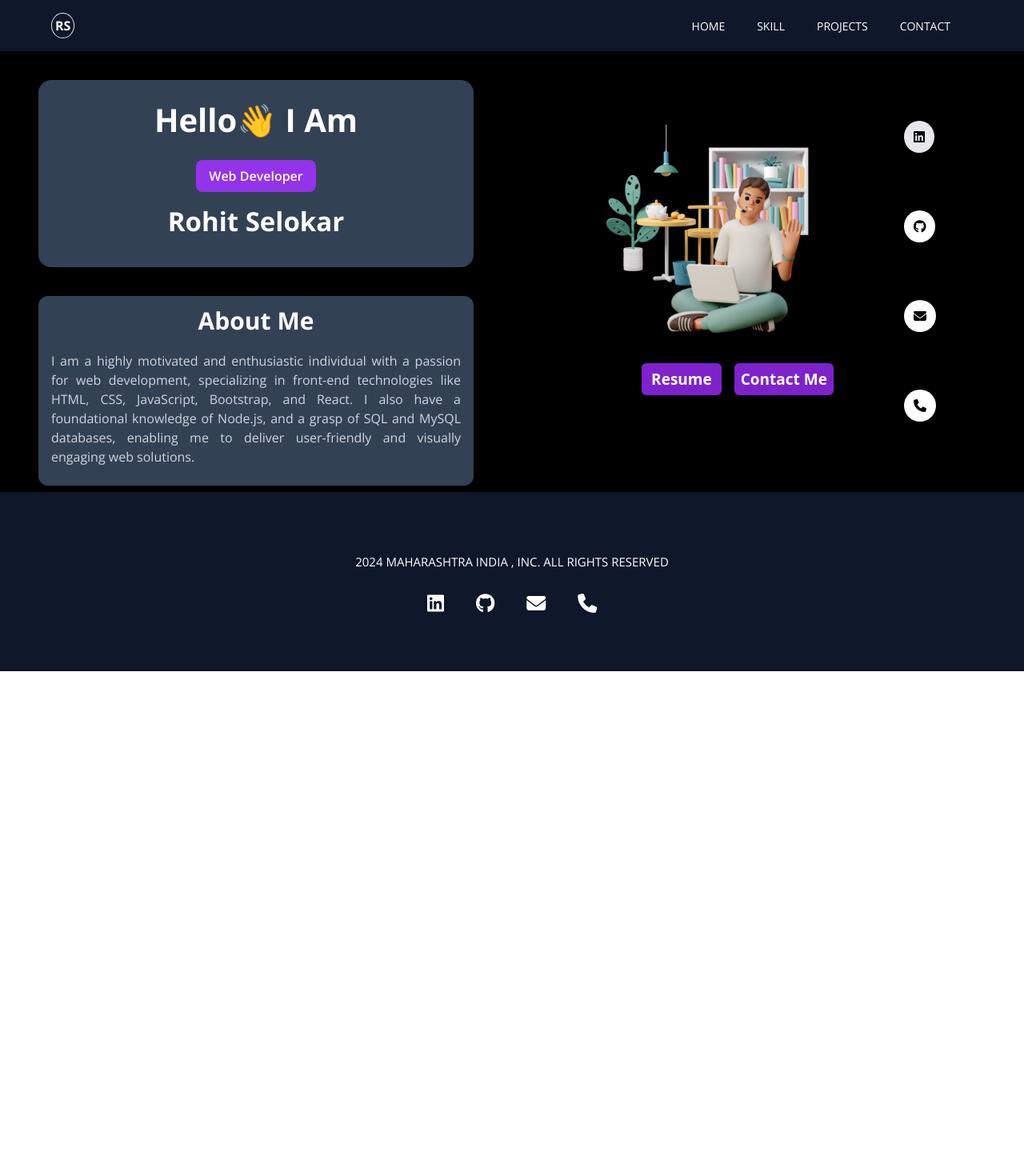
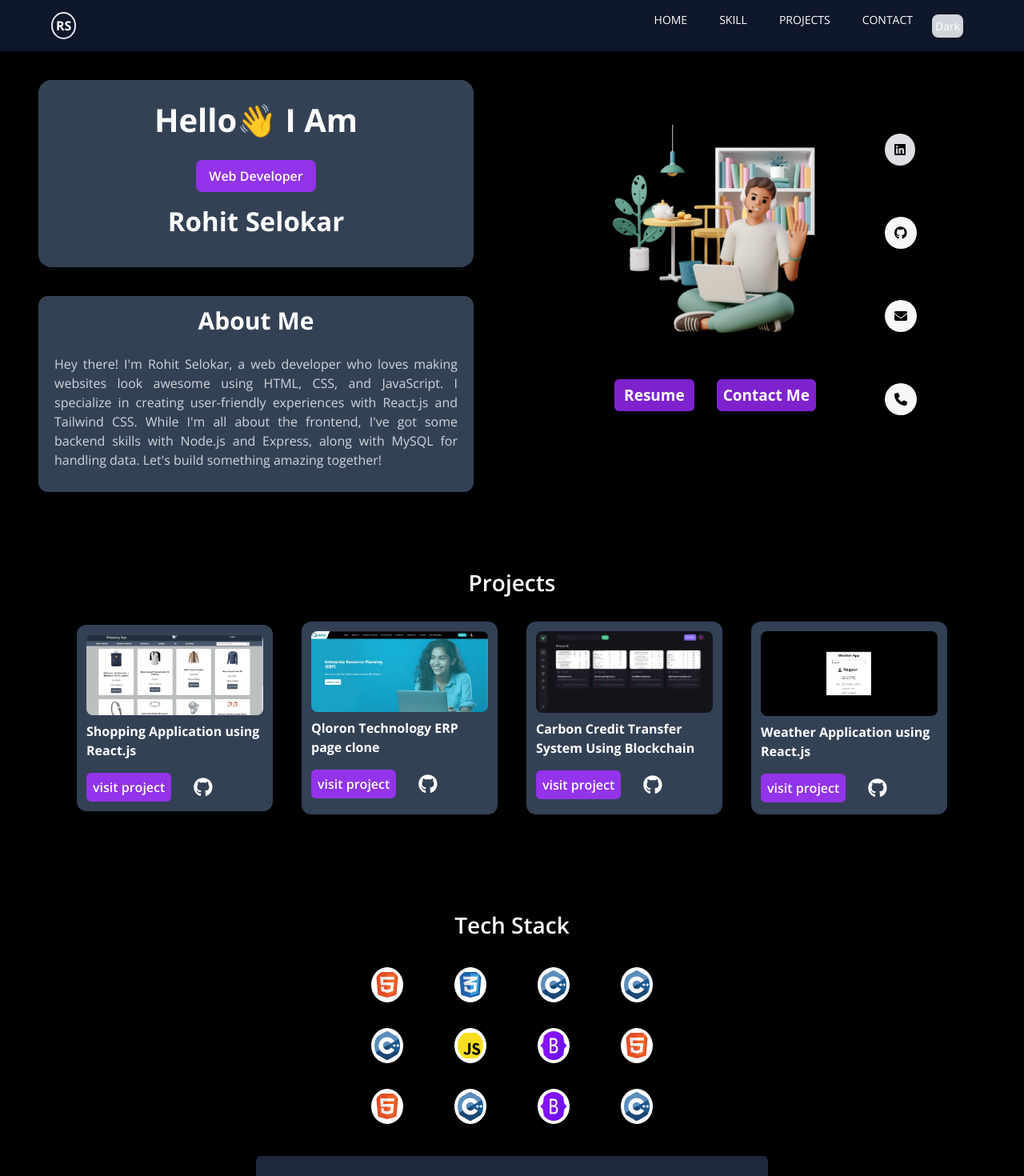
Before and after one commit to rohitselokar15/portfolio-rohit-selokar, a React (Vite) app: page / in a window 1280 px wide. Shown: the top 1470 px of the page at 80% size. Before the commit the page ends 839 px from the top, so only its background shows below. Built offline with nearby package versions, Linux system fonts and the light colour scheme.

Commit message:
added animation

```diff
--- a/src/App.jsx
+++ b/src/App.jsx
@@ -1,4 +1,4 @@
-import React from "react";
+import React, { useState } from "react";
 import { Route, Routes, BrowserRouter } from "react-router-dom";
 import Navbar from "./components/Navbar";
 import Home from "./components/Home";
@@ -7,24 +7,44 @@ import Skill from "./components/Skill";
 import Contact from "./pages/Contact";
 import Footer from "./components/Footer";
 
+
+
 const App = () => {
+
+  // const [darkMode, setDarkMode] = useState(false);
+
+  // const toggleDarkMode = () => {
+  //   setDarkMode(!darkMode);
+  // };
+
   return (
     <div className="bg-black">
+    {/* className = {`bg-${darkMode ? 'black' : 'white'}`} */}
       <BrowserRouter>
         <Navbar />
-        <Routes>
+
+        {/* <p className="text-end text-white p-2">
+        <button onClick={toggleDarkMode} className="m-1 p-1 rounded-lg bg-gray-300 dark:bg-gray-800 ">
+          {darkMode ? "Light" : "Dark"}
+        </button>
+        </p> */}
+
+
+
+
+        {/* <Routes>
           <Route path="/" element={<Home />} />
           <Route path="/project" element={<Projects />} />
           <Route path="/skill" element={<Skill />} />
           <Route path="/contact" element={<Contact />} />
-        </Routes>
-        <Footer/>
+        </Routes> */}
 
-          {/* <Home/>
+          <Home/>
           <Projects/>
           <Skill/>
-        <Contact/> */}
+        <Contact/>
 
+        <Footer/>
       </BrowserRouter>
 
     </div>
--- a/src/components/Home.jsx
+++ b/src/components/Home.jsx
@@ -19,56 +19,69 @@ const Home = () => {
           <p className="text-[30px] text-white font-bold text-center">
             About <span>Me</span>
           </p>
-          <p className="p-4 text-gray-300 text-justify">
-            I am a highly motivated and enthusiastic individual with a passion
-            for web development, specializing in front-end technologies like
-            HTML, CSS, JavaScript, Bootstrap, and React. I also have a
-            foundational knowledge of Node.js, and a grasp of SQL and MySQL
-            databases, enabling me to deliver user-friendly and visually
-            engaging web solutions.
+          <p className="p-5 text-gray-300 text-justify">
+            Hey there! I'm Rohit Selokar, a web developer who loves making
+            websites look awesome using HTML, CSS, and JavaScript. I specialize
+            in creating user-friendly experiences with React.js and Tailwind
+            CSS. While I'm all about the frontend, I've got some backend skills
+            with Node.js and Express, along with MySQL for handling data. Let's
+            build something amazing together!
           </p>
         </div>
       </div>
 
-      <div className=" flex justify-center items-center mx-7">
-        <div>
+      <div className=" mx-3 flex justify-center items-center">
+        <div className=" p-4">
           <img src={home} className="md:w-[400px] lg:w-[300px]" />
-          <div className="flex text-white my-3 mx-0 md:mx-10 px-3 ">
+          <div className="flex items-center justify-center lg:mt-8 text-white">
             <a href="Rohit_Selokar_Resume.pdf" download>
               <button className=" p-1.5 my-4 px-3 font-semibold text-[19px] bg-purple-700 rounded-md">
                 Resume
               </button>
             </a>
             <a href="https://mail.google.com/mail/u/0/#inbox?compose=new">
-              <button className="my-4 p-1.5 px-2 font-semibold text-[19px] bg-purple-700 rounded-md mx-4 ">
+              <button className="p-1.5 my-4 px-2 font-semibold text-[19px] bg-purple-700 rounded-md mx-7">
                 Contact Me
               </button>
             </a>
           </div>
         </div>
 
-        <div className="flex flex-col  md:ml-5">
+        <div>
+          <p>
             <a
               href="https://www.linkedin.com/in/rohit-selokar-061755217/"
               target="_blank"
             >
-            <i className="fa-brands fa-linkedin fa-md my-5 md:my-9 bg-gray-200 p-3 rounded-[50%]"></i>
+              <i className="fa-brands fa-linkedin m-4 bg-gray-200 p-3 rounded-[50%] md:my-8 lg:mx-8 animate-pulse "></i>
             </a>
+          </p>
+          <p>
             <a href="https://github.com/rohitselokar15" target="_blank">
-            <i className="fa-brands fa-github fa-md my-5 md:my-9 bg-white p-3 rounded-[50%]"></i>
+              <i className="fa-brands fa-github m-4 bg-white p-3 rounded-[50%] md:my-8 lg:mx-8 animate-pulse"></i>
             </a>
+          </p>
+          <p>
             <a href="https://mail.google.com/mail/u/0/#inbox" target="_blank">
-            <i className="fa-solid fa-envelope fa-md my-5 md:my-9 bg-white p-3 rounded-[50%]"></i>
+              <i className="fa-solid fa-envelope m-4 bg-white p-3 rounded-[50%] md:my-8 lg:mx-8 animate-pulse"></i>
             </a>
-          <i className="fa-solid fa-phone fa-md my-5 md:my-9 bg-white p-3 rounded-[50%]"></i>
+          </p>
+
+          <p>
+            <i className="fa-solid fa-phone m-4 bg-white p-3 rounded-[50%] md:my-8 lg:mx-8 animate-pulse"></i>
+          </p>
         </div>
       </div>
 
-      <div className="lg:hidden font-openSans bg-slate-700 mx-12 my-6 rounded-xl py-2 text-center">
-        <p className="text-[30px] text-white font-bold">
+      <div
+        className="lg:hidden font-openSans bg-slate-700 mx-12 my-6 rounded-xl py-2 text-center"
+        data-aos="fade-up"
+        data-aos-duration="1000"
+      >
+        <p className="text-[28px] text-white font-bold">
           About <span>Me</span>
         </p>
-        <p className="p-4 text-gray-300 md:text-justify">
+        <p className="p-4 text-gray-300 md:text-justify text-[16px]">
           I am a highly motivated and enthusiastic individual with a passion for
           web development, specializing in front-end technologies like HTML,
           CSS, JavaScript, Bootstrap, and React. I also have a foundational
--- a/src/components/Navbar.jsx
+++ b/src/components/Navbar.jsx
@@ -2,10 +2,17 @@ import React, { useState } from "react";
 import { Link } from "react-router-dom";
 
 function Header() {
+
   const [showMenu, setShowMenu] = useState(false);
 
   const toggleMenu = () => {
     setShowMenu(!showMenu);
+  };
+
+  const [darkMode, setDarkMode] = useState(false);
+
+  const toggleDarkMode = () => {
+    setDarkMode(!darkMode);
   };
 
   return (
@@ -13,8 +20,8 @@ function Header() {
       <header className="font-openSans bg-slate-900 sticky top-0 z-50">
         <nav className="flex items-center justify-between px-2 h-16 text-white">
           <div>
-            <p>
-              <Link to="/" className="bg-slate-900 border text-white rounded-[50%] p-1 ml-14 font-bold">RS</Link>
+            <p className="animate-pluse">
+              <Link to="/" className="bg-slate-900 border-2 text-white rounded-[50%] p-1 ml-14 font-bold">RS</Link>
             </p>
           </div>
 
@@ -31,6 +38,11 @@ function Header() {
               </li>
               <li className="mx-5">
                 <Link to="/contact">CONTACT</Link>
+              </li>
+              <li>
+              <button onClick={toggleDarkMode} className="m-1 p-1 rounded-lg bg-gray-300 dark:bg-gray-800 ">
+          {darkMode ? "Light" : "Dark"}
+        </button>
               </li>
             </ul>
           </div>
--- a/src/components/Skill.jsx
+++ b/src/components/Skill.jsx
@@ -5,39 +5,71 @@ import c from "../assets/c.svg";
 import javascript from "../assets/javascript.svg";
 import bootstrap from "../assets/bootstrap.svg";
 import cc from "../assets/c.svg";
-// import c from "../assets/c.svg";
 
 const Skill = () => {
   return (
-    <div className="h-[54vh]">
-      <div className="md:bg-slate-800 font-openSans mt-12 mx-5 rounded-md lg:mx-[24%]">
-        <p className="text-center font-bold text-white text-[25px] pt-3">
+    <div className=" flex justify-center items-center">
+      <div className="font-openSans" data-aos="fade-up" data-aos-duration="800">
+        <p className="text-center font-semibold text-white text-[28px] py-4">
           Tech Stack
         </p>
-        <div className="grid grid-cols-3 py-2 place-items-center mx-14 md:mx-56 lg:mx-1 xl:mx-36">
-          <div>
-            <img src={html} className="w-10 bg-white rounded-[50%] p-1  my-4" />
-            <img src={css} className="w-10 bg-white rounded-[50%] p-1  my-4" />
-            <img src={c} className="w-10 bg-white rounded-[50%] p-1 my-4" />
+
+        <div className="md:mx-56 lg:mx-1 xl:mx-36">
+          <div className="flex">
+            <img
+              src={html}
+              className="w-10 bg-white rounded-[50%]  p-1 m-4 md:mx-5 lg:mx-8"
+            />
+            <img
+              src={css}
+              className="w-10 bg-white rounded-[50%]  p-1 m-4 md:mx-5 lg:mx-8"
+            />
+            <img
+              src={c}
+              className="w-10 bg-white rounded-[50%] p-1 m-4 md:mx-5 lg:mx-8"
+            />
+            <img
+              src={c}
+              className="w-10 bg-white rounded-[50%] p-1 m-4 md:mx-5 lg:mx-8"
+            />
           </div>
-          <div>
+
+          <div className="flex ">
+            <img
+              src={c}
+              className="w-10 bg-white rounded-[50%] p-1 m-4 md:mx-5 lg:mx-8"
+            />
             <img
               src={javascript}
-              className="w-10 bg-white rounded-[50%] p-1  my-4"
+              className="w-10 bg-white rounded-[50%] p-1 m-4 md:mx-5 lg:mx-8"
             />
             <img
               src={bootstrap}
-              className="w-10 bg-white rounded-[50%] p-1  my-4"
+              className="w-10 bg-white rounded-[50%] p-1 m-4 md:mx-5 lg:mx-8"
             />
-            <img src={html} className="w-10 bg-white rounded-[50%] p-1  my-4" />
+            <img
+              src={html}
+              className="w-10 bg-white rounded-[50%] p-1 m-4 md:mx-5 lg:mx-8"
+            />
           </div>
-          <div>
-            <img src={html} className="w-10 bg-white rounded-[50%] p-1 my-4" />
+
+          <div className="flex ">
+            <img
+              src={html}
+              className="w-10 bg-white rounded-[50%] p-1 m-4 md:mx-5 lg:mx-8"
+            />
+            <img
+              src={c}
+              className="w-10 bg-white rounded-[50%] p-1 m-4 md:mx-5 lg:mx-8"
+            />
             <img
               src={bootstrap}
-              className="w-10 bg-white rounded-[50%] p-1 my-4"
+              className="w-10 bg-white rounded-[50%] p-1 m-4 md:mx-5 lg:mx-8"
             />
-            <img src={cc} className="w-10 bg-white rounded-[50%] p-1 my-4" />
+            <img
+              src={cc}
+              className="w-10 bg-white rounded-[50%] p-1 m-4 md:mx-5 lg:mx-8"
+            />
           </div>
         </div>
       </div>
--- a/src/pages/Contact.jsx
+++ b/src/pages/Contact.jsx
@@ -4,8 +4,8 @@ import contact from "../assets/contact.jpg";
 const Contact = () => {
   return (
     <>
-      <div className="text-white mx-14 lg:mx-36 xl:mx-80 bg-slate-800 my-6 rounded-md font-openSans">
-        <div className="py-4">
+      <div className="text-white mx-14 lg:mx-36 xl:mx-80 bg-slate-800 my-6 rounded-md font-openSans" data-aos="fade-up" data-aos-duration="800" >
+        <div className="py-4" >
           <p className="text-center text-[28px] font-semibold">Contact Me</p>
 
           <div className="flex flex-col justify-center items-center md:flex md:flex-row lg:flex lg:flex-row lg:mx-14 lg:justify-around xl:mx-20">
--- a/src/pages/Projects.jsx
+++ b/src/pages/Projects.jsx
@@ -9,9 +9,9 @@ const Projects = () => {
   return (
     <div className="font-openSans lg:h-[112vh] xl:h-[62vh] lg:flex lg:items-center">
       <div>
-        <p className="text-center text-white font-bold text-[30px]">Projects</p>
-        <div className="mx-12 lg:mx-24 my-4 grid gap-5 md:grid-cols-2 md:gap-x-9 md:mx-24 lg:grid-cols-3 xl:grid-cols-4">
-          <div className=" rounded-xl p-3 my-3 bg-slate-700 text-white transform hover:scale-110 duration-500">
+        <p className="text-center pt-3 text-white font-semibold text-[28px]">Projects</p>
+        <div className="mx-12 lg:mx-24 my-3 md:my-4 grid gap-5 md:grid-cols-2 md:gap-x-9 md:mx-24 lg:grid-cols-3 xl:grid-cols-4">
+          <div className=" rounded-xl p-3 md:my-4 bg-slate-700 text-white" data-aos="fade-up" data-aos-duration="800">
             <div>
               <img src={ecommerce} className="rounded-lg" />
             </div>
@@ -41,7 +41,7 @@ const Projects = () => {
             </p> */}
           </div>
 
-          <div className=" rounded-xl p-3 my-3 bg-slate-700 text-white transform hover:scale-110 duration-500">
+          <div className=" rounded-xl p-3 my-3 bg-slate-700 text-white" data-aos="fade-up" data-aos-duration="800">
             <div>
               <img src={clone} className="rounded-lg" />
             </div>
@@ -66,7 +66,7 @@ const Projects = () => {
             </p> */}
           </div>
 
-          <div className=" rounded-xl p-3 my-3 bg-slate-700 text-white transform hover:scale-110 duration-500">
+          <div className=" rounded-xl p-3 my-3 bg-slate-700 text-white" data-aos="fade-up" data-aos-duration="800">
             <div>
               <img src={blockchain} className="rounded-lg" />
             </div>
@@ -93,7 +93,7 @@ const Projects = () => {
             </p> */}
           </div>
 
-          <div className=" rounded-xl p-3 my-3 bg-slate-700 text-white transform hover:scale-110 duration-500">
+          <div className=" rounded-xl p-3 my-3 bg-slate-700 text-white" data-aos="fade-up" data-aos-duration="800">
             <div className="relative overflow-hidden">
               <img
                 src={weather}
--- a/tailwind.config.js
+++ b/tailwind.config.js
@@ -4,6 +4,7 @@ export default {
     "./index.html",
     "./src/**/*.{js,ts,jsx,tsx}",
   ],
+  darkMode: "class",
   theme: {
     extend: {
       fontFamily:{
```
Also changed, not shown: index.html (+8 -0 lines), src/pages/Experience.jsx (line endings or trailing spaces). Lines whose indentation alone changed are shown as unchanged.
